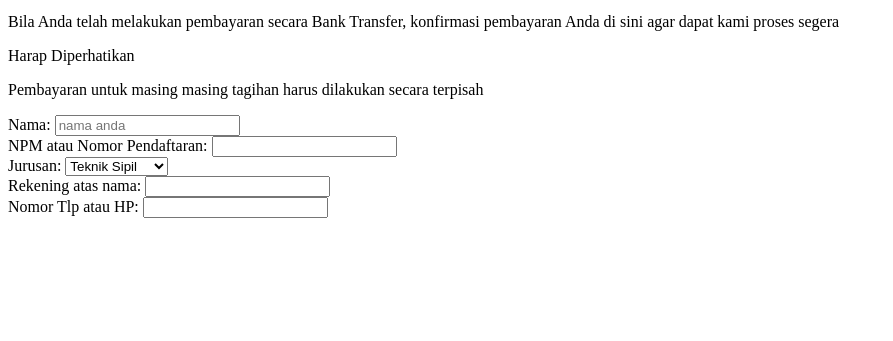
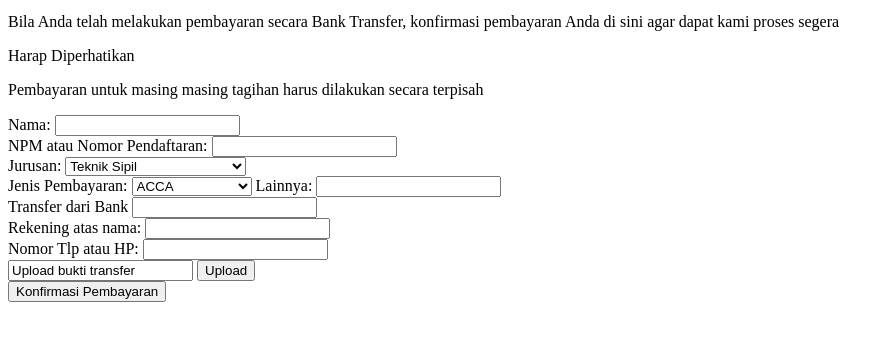
Before and after one commit to saritoceng/Bikinformulir, a plain HTML site: page formulir.html in a window 1280 px wide. Shown: the part 101-442 px from the top of the page, without its empty margins (0-893 px from the left). Drawn offline with Linux system fonts and the light colour scheme.

Commit message:
button add

```diff
--- a/formulir.html
+++ b/formulir.html
@@ -20,7 +20,7 @@
     <div>
         <form action=" formulir.php" method="post">
             <div>
-                Nama: <input type="text" name="nama" placeholder="nama anda" />
+                Nama: <input type="text" name="nama" />
             </div>
             <div>
                 NPM atau Nomor Pendaftaran: <input type="text" name="NPM" />
@@ -30,14 +30,55 @@
                 <select name="Jurusan">
                     <option value="Teknik Sipil">Teknik Sipil</option>
                     <option value="Teknik Elektro">Teknk Elektro</option>
+                    <option value="Sistem Informasi">Sistem Informasi</option>
+                    <option value="Teknologi Informasi">Teknologi Informasi</option>
+                    <option value="Manajemen">Manajemen</option>
+                    <option value="Akuntansi">Akuntansi</option>
+                    <option value="Pariwisata">Pariwisata</option>
+                    <option value="Ilmu Hukum">Ilmu Hukum</option>
+                    <option value="Pendidikan Bahasa Inggris">Pendidikan Bahasa Inggris</option>
+                    <option value="Magister Manajemen">Magister Manajemen</option>
+                    <option value="Magister Ilmu Hukum">Magister Ilmu Hukum</option>
+                    <option value="Lainnya">Lainnya</option>
                 </select>
             </div>
-            <div>Rekening atas nama: <input type="text" name="rekening"/> </div>
+            <div>
+                Jenis Pembayaran:
+                <select name="Jenis Pembayaran">
+                    <option value="ACCA">ACCA</option>
+                    <option value="ACCA Remedial">ACCA Remedial</option>
+                    <option value="Bevet Pajak">Brevet Pajak</option>
+                    <option value="CISMA">CISMA</option>
+                    <option value="CFMA">CFMA</option>
+                    <option value="CISCO">CISCO</option>
+                    <option value="DAF">DAF</option>
+                    <option value="SDF">SDF</option>
+                    <option value="ACA Photosop">ACA Photoshop</option>
+                    <option value="HTML5">HTML5</option>
+                    <option value="PMA">PMA</option>
+                    <option value="CRM">CRM</option>
+                    <option value="Six Sigma">Six Sigma</option>
+                    <option value="TOEFL ITP">TOEFL ITP</option>
+                    <option value="PKPA">PKPA</option>
+                    <option value="Lainnya">Lainnya</option>
+                </select>
+                Lainnya: <input type="text" />
+            </div>
+            <div>
+                Transfer dari Bank <input type="text" />
+            </div>
+            <div>Rekening atas nama: <input type="text" name="rekening" /> </div>
             <div>
                 Nomor Tlp atau HP: <input type="text" name="telp" />
             </div>
-
-
+            <div>
+                <input type="Bukti Transfer" value="Upload bukti transfer" />
+                <input type="submit" value="Upload">
+            </div>
+            <div>
+                <input type="submit" value="Konfirmasi Pembayaran">
+            </div>
     </div>
 </body>
+
 </html>
```
